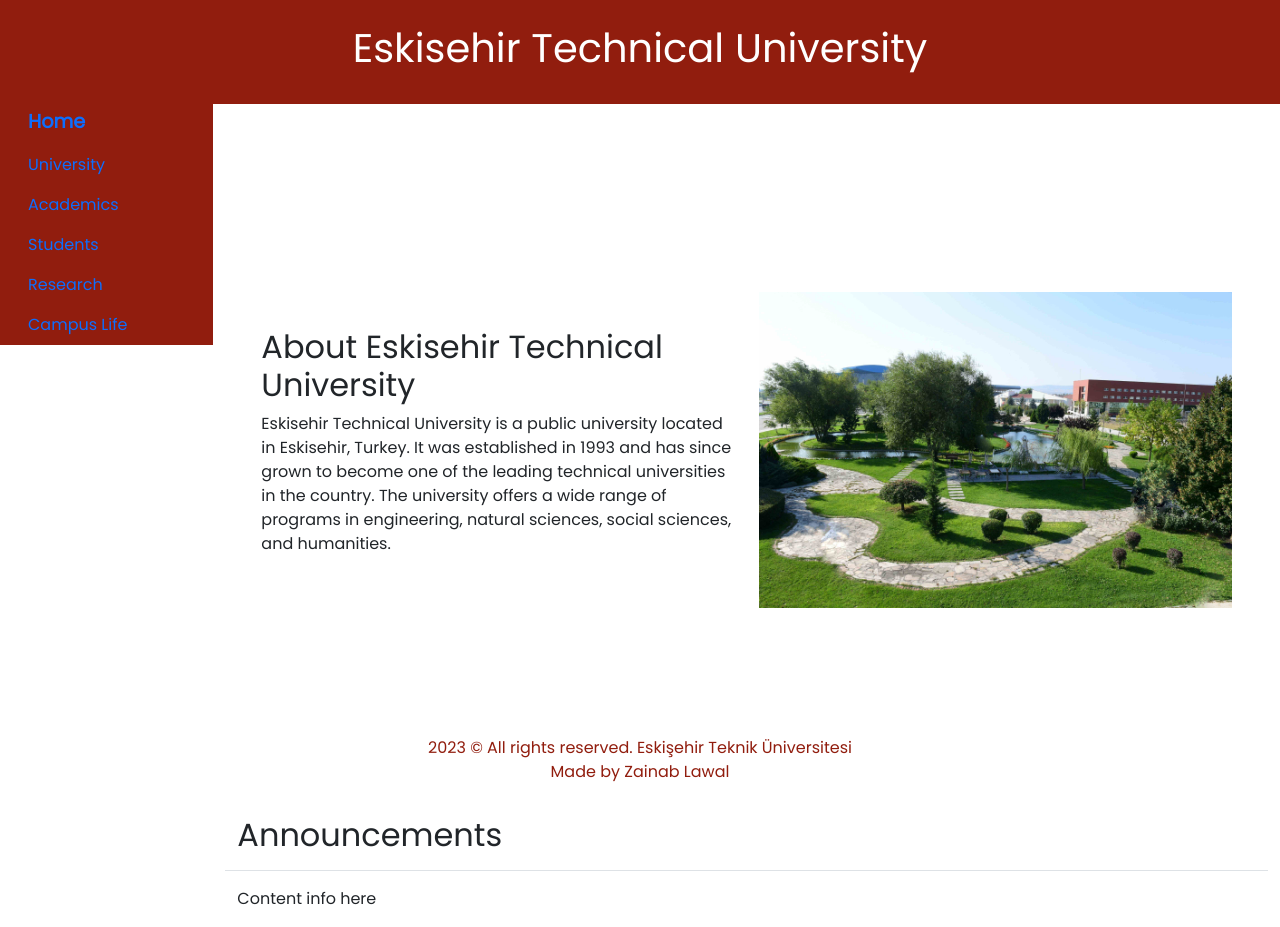
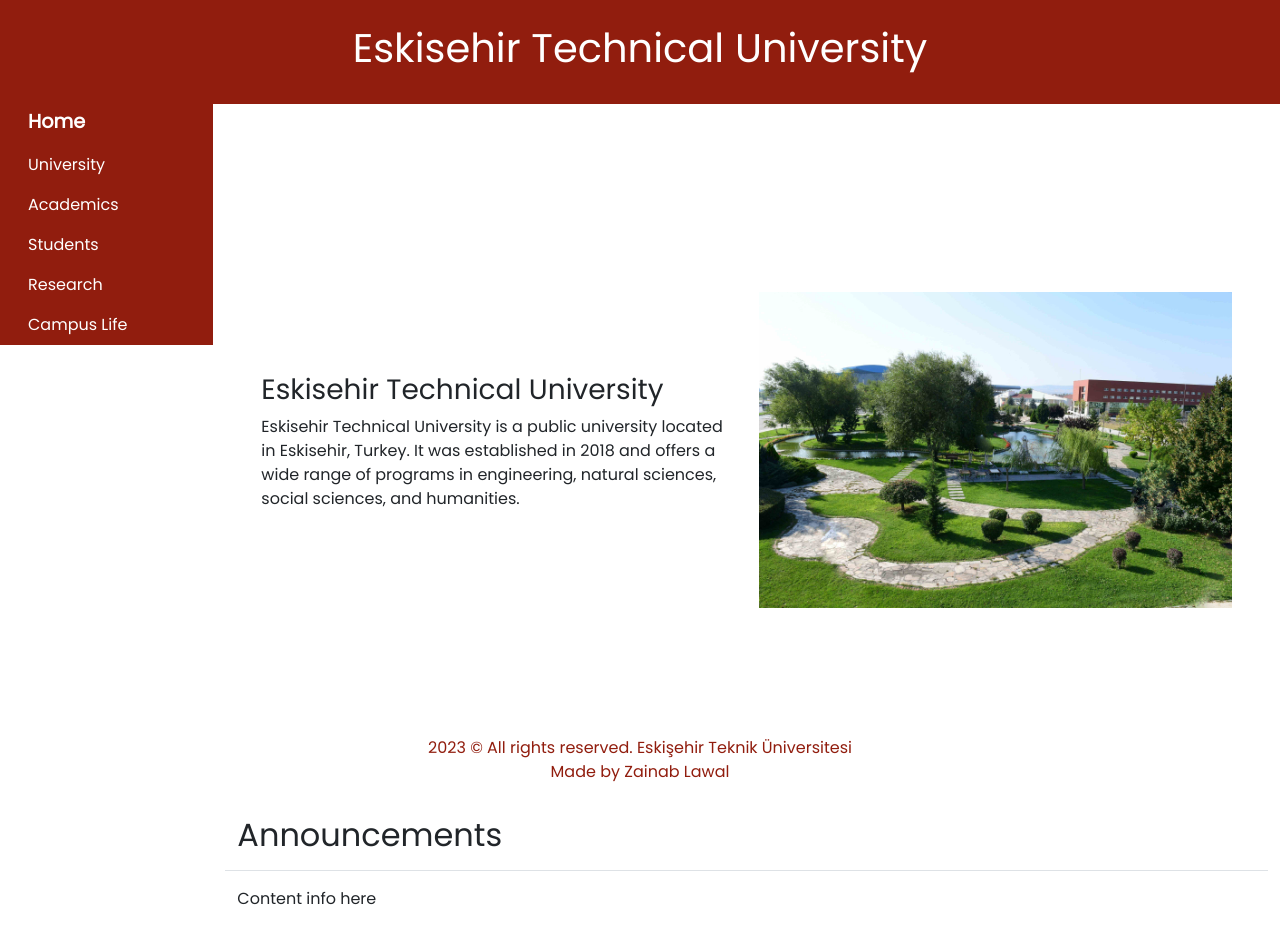
Before and after one commit to Zeesky-code/ESTU, a plain HTML site: page home.html in a window 1280 px wide. Drawn offline with nearby package versions, Linux system fonts and the light colour scheme.

Commit message:
added text guide

```diff
--- a/css/style.css
+++ b/css/style.css
@@ -37,11 +37,15 @@
 
 }
 .nav-link{
+    color: rgb(255, 255, 255);
     text-decoration: none;
 }
 .nav-item:hover{
     background-color: rgb(255, 255, 255);
     color:rgb(145, 29, 14)
+}
+a{
+    text-decoration: none;
 }
 header, footer{
     color: rgb(145,29,14);
--- a/home.html
+++ b/home.html
@@ -34,14 +34,15 @@
             <main role="main" class="col-md-9 ml-sm-auto col-lg-10 px-4">
                 <section class="container-fluid" id="about">
                     <div class="row align-items-center">
+                        <!-- he only asked us to add a picture but I felt it would be quit awkward to just add a picture without text -->
+                        <!-- you should also choose a different picture anyway -->
                         <div class="col-lg-6 order-lg-2">
                             <img src="imgs/ESTU.jpg" alt="Eskisehir Technical University" class="img-fluid about-img">
                         </div>
                         <div class="col-lg-6 order-lg-1">
-                            <h2>About Eskisehir Technical University</h2>
+                            <h3>Eskisehir Technical University</h3>
                             <p>Eskisehir Technical University is a public university located in Eskisehir, Turkey. It
-                                was established in 1993 and has since grown to become one of the leading technical
-                                universities in the country. The university offers a wide range of programs in
+                                was established in 2018 and offers a wide range of programs in
                                 engineering, natural sciences, social sciences, and humanities.</p>
                         </div>
                     </div>
```
